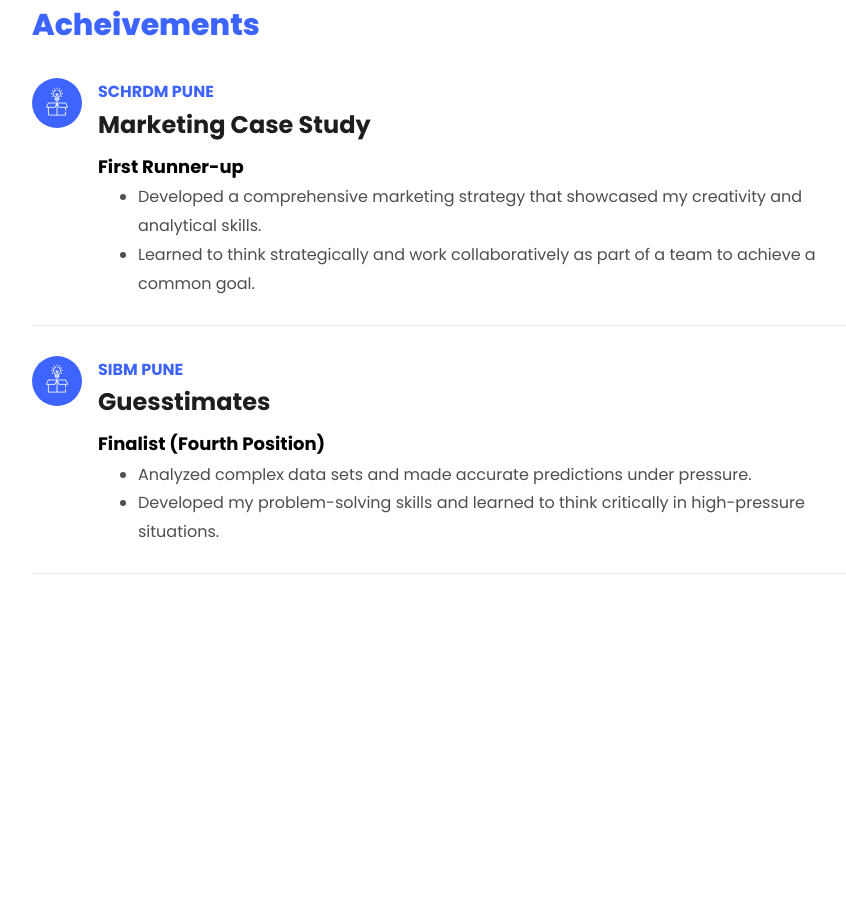
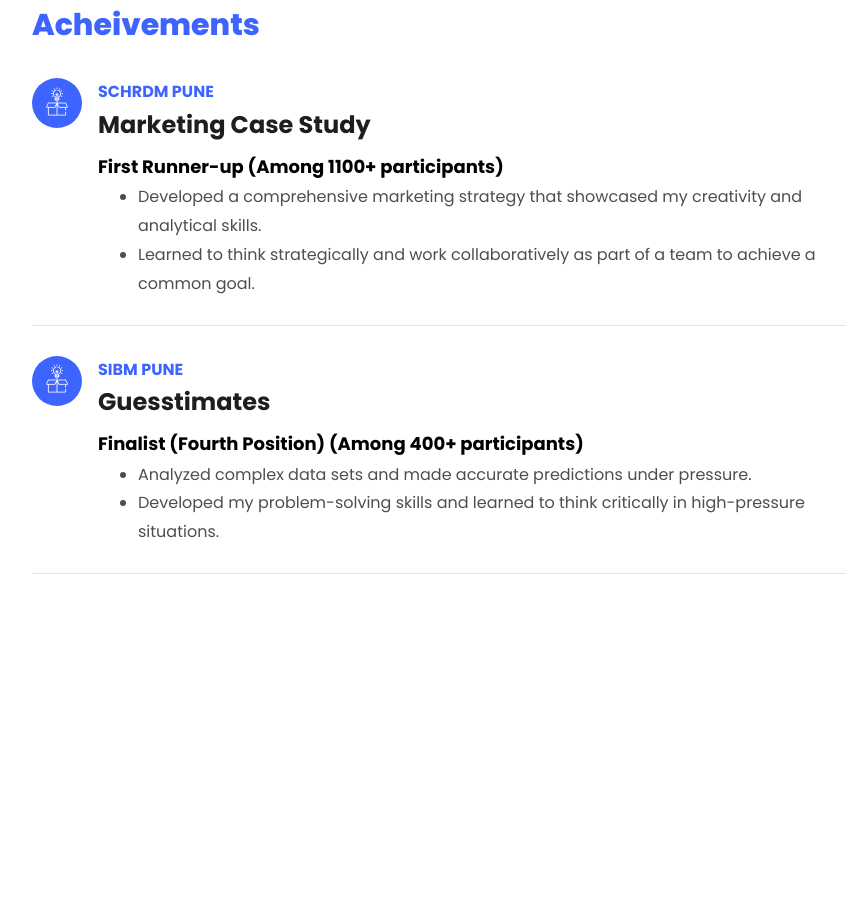
Before and after one commit to kirtan1821/portfolio1.2, a plain HTML site: page index.html in a window 1280 px wide. Shown: the part 6644-7566 px from the top of the page, without its empty margins (338-1184 px from the left). Drawn offline with Linux system fonts and the light colour scheme; files whose address does not match are found by name.

Commit message:
Update index.html

```diff
--- a/index.html
+++ b/index.html
@@ -326,7 +326,7 @@
 					    	<div class="text pl-3">
 		    					<span class="date">SCHRDM PUNE</span>
 		    					<h2>Marketing Case Study</h2>
-		    					<span class="position">First Runner-up</span>
+		    					<span class="position">First Runner-up (Among 1100+ participants)</span>
 		    					<ul>
 		    						<li>
 		    							Developed a comprehensive marketing strategy that showcased my creativity and analytical skills.
@@ -346,7 +346,7 @@
 	    					<div class="text pl-3">
 		    					<span class="date">SIBM PUNE</span>
 		    					<h2>Guesstimates</h2>
-		    					<span class="position">Finalist (Fourth Position)</span>
+		    					<span class="position">Finalist (Fourth Position) (Among 400+ participants)</span>
 		    					<ul>
 		    						<li>
 		    							Analyzed complex data sets and made accurate predictions under pressure.
@@ -364,7 +364,7 @@
 	    					<div class="text pl-3">
 		    					<span class="date">Ludhiana Management Association</span>
 		    					<h2>British Parliamentary Debate Competition</h2>
-		    					<span class="position">Quaterfinalist</span>
+		    					<span class="position">Quaterfinalist (Total 64 teams)</span>
 		    					<ul>
 		    						<li>
 		    							 Honed my skills in critical thinking, persuasive communication, and teamwork.
```
